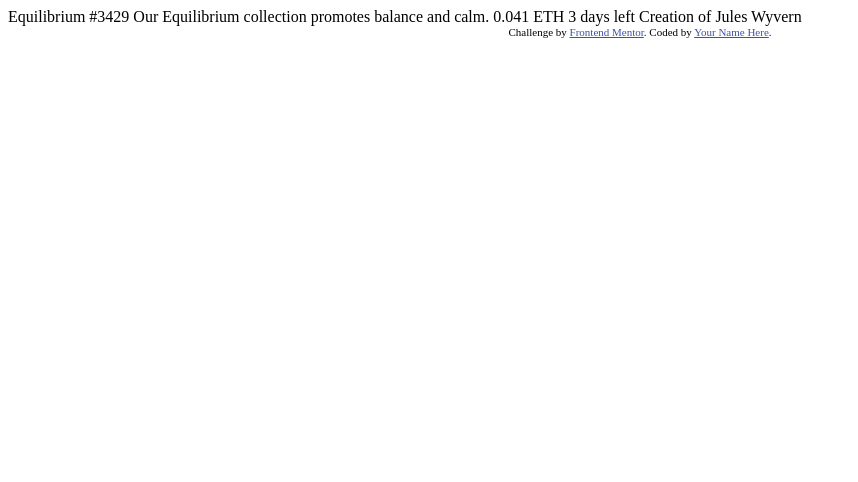
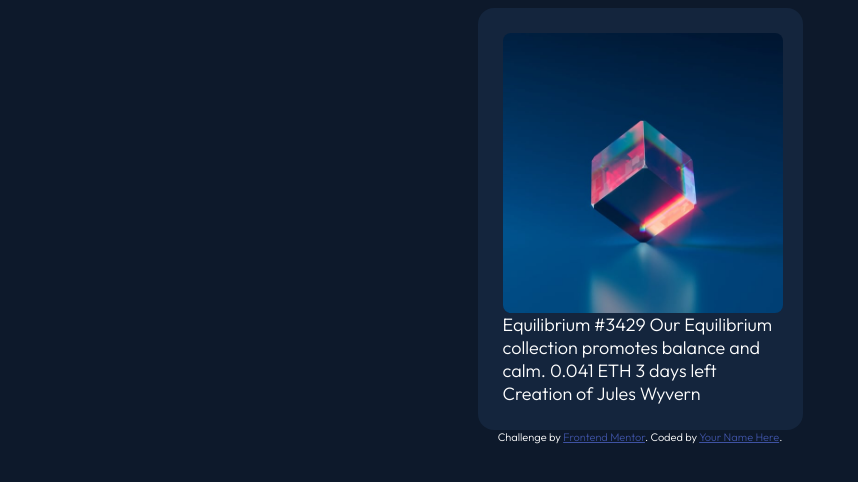
Before and after one commit to daniielrp/nft-starter-challenge, a plain HTML site: page index.html in a window 1280 px wide. Shown: the whole page, without its empty margins (0-858 px from the left). Drawn offline with Linux system fonts and the light colour scheme.

Commit message:
add css file

```diff
--- /dev/null
+++ b/css/styles.css
@@ -0,0 +1,64 @@
+:root {
+    --card-bg: hsl(216,50%,16%);
+    --main-bg: hsl(217,54%,11%);
+    --overlay-bg: hsla(178, 100%, 50%, 0.4);
+
+
+    --b-radius: 8px;
+
+        /* weights */
+        --w-light: 300;
+        --w-medium: 400;
+        --w-heavy: 600;
+}
+body {
+    font-size: 18px;
+    color: #fff;
+    font-weight: var(--w-light);
+    font-family: 'Outfit', sans-serif;
+    background-color: var(--main-bg);
+}
+
+.card {
+    border-radius: 1rem;
+    padding: 25px;
+    background-color: var(--card-bg);
+    width: 325px;
+    box-sizing: border-box;
+    margin-left: auto;
+    margin-right: auto;
+
+}
+.nft-image {
+    position: relative;
+    width: 280px;
+    height: 280px;
+    border-radius: var(--b-radius);
+    margin-left: auto;
+    margin-right: auto;
+    cursor: pointer;
+}
+.nft-image-base {
+    width: 100%;
+    border-radius: var(--b-radius);
+    object-fit: cover;
+    object-position: center;
+}
+.nft-image-overlay {
+    background-color: transparent;
+    position: absolute;
+    width: 100%;
+    height: 100%;
+    border-radius: var(--b-radius);
+    opacity: 1;
+    margin-left: auto;
+    margin-right: auto;
+}
+.nft-image:hover .nft-image-overlay{
+    background-color: var(--overlay-bg)
+}
+.view-icon{
+    opacity: 0;
+    position: absolute;
+    top: 124px;
+    left: 124px;
--- a/index.html
+++ b/index.html
@@ -5,6 +5,10 @@
   <meta name="viewport" content="width=device-width, initial-scale=1.0"> <!-- displays site properly based on user's device -->
 
   <link rel="icon" type="image/png" sizes="32x32" href="./images/favicon-32x32.png">
+  <link rel="stylesheet" href="css/styles.css">
+  <link rel="preconnect" href="https://fonts.googleapis.com">
+  <link rel="preconnect" href="https://fonts.gstatic.com" crossorigin>
+  <link href="https://fonts.googleapis.com/css2?family=Outfit:wght@300;400;600&display=swap" rel="stylesheet">
 
   <title>Frontend Mentor | NFT preview card component</title>
 
@@ -15,7 +19,11 @@
   </style>
 </head>
 <body>
-
+<div class="card">
+  <div class="nft-image">
+    <div class="nft-image-overlay"><img src="images/icon-view.svg" width="32px" alt="overlay eye icon" class="view-icon"></div>
+    <img class="nft-image-base" src="images/image-equilibrium.jpg" alt="image of the Equilibrium NFT">
+  </div>
   Equilibrium #3429
 
   Our Equilibrium collection promotes balance and calm.
@@ -24,6 +32,8 @@
   3 days left
 
   Creation of Jules Wyvern
+</div>
+
 
   <div class="attribution">
     Challenge by <a href="https://www.frontendmentor.io?ref=challenge" target="_blank">Frontend Mentor</a>.
```
Also changed, not shown: 1 other file.
